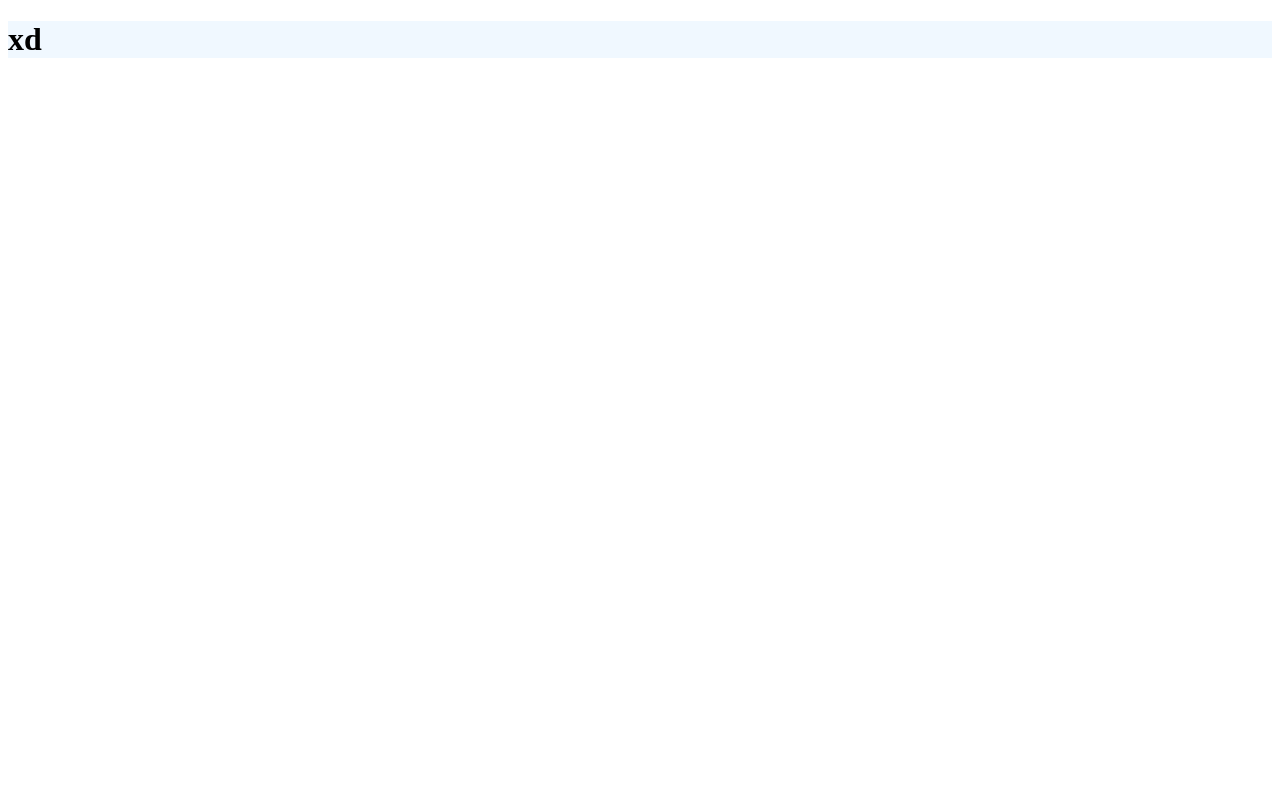
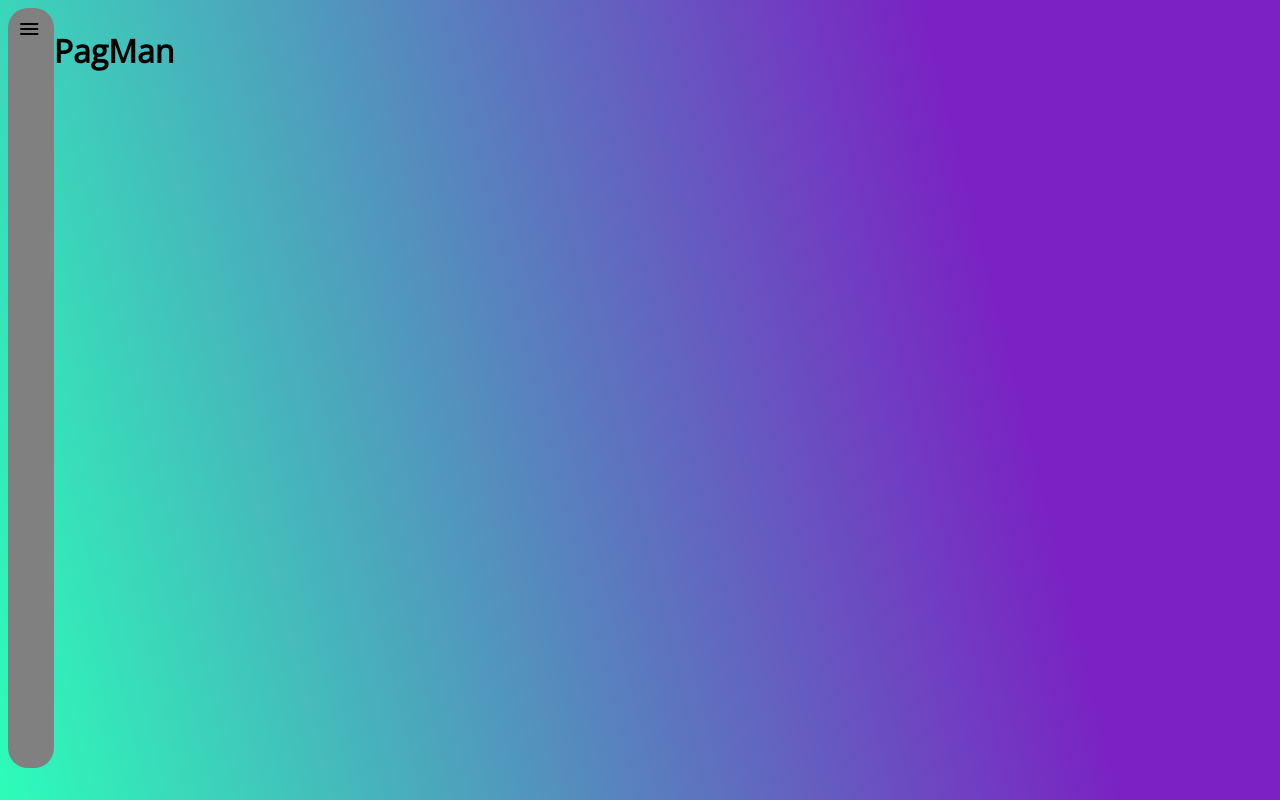
Before and after one commit to yanghuaxuan/KuriusChatApp, a plain HTML site: page index.html in a window 1280 px wide. Drawn offline with nearby package versions, Linux system fonts and the light colour scheme.

Commit message:
Add gradient, sidebar, and flexboxed

```diff
--- a/index.html
+++ b/index.html
@@ -3,10 +3,20 @@
   <head>
     <title>Chat</title>
     <link rel="stylesheet" href="style.css">
+    <link href="https://fonts.googleapis.com/icon?family=Material+Icons"
+      rel="stylesheet">
   </head>
+  <style>
+    @import url('https://fonts.googleapis.com/css2?family=Open+Sans:wght@300&family=Roboto:wght@100&display=swap');
+  </style>
   <body>
-    <div class="chatbox">
-      <h1>xd</h1>
+    <div class="main-container">
+      <div class="sidenav">
+          <span class="material-icons sidenav-icon">menu</span>
+      </div>
+      <div class="content">
+        <h1>PagMan</h1>
+      </div>
     </div>
   </body>
 </html>
--- a/style.css
+++ b/style.css
@@ -1,3 +1,53 @@
-.chatbox {
-    background-color: aliceblue;
+.material-icons {
+  font-family: 'Material Icons';
+  font-weight: normal;
+  font-style: normal;
+  font-size: 24px;  /* Preferred icon size */
+  display: inline-block;
+  line-height: 1;
+  text-transform: none;
+  letter-spacing: normal;
+  word-wrap: normal;
+  white-space: nowrap;
+  direction: ltr;
+
+  /* Support for all WebKit browsers. */
+  -webkit-font-smoothing: antialiased;
+  /* Support for Safari and Chrome. */
+  text-rendering: optimizeLegibility;
+
+  /* Support for Firefox. */
+  -moz-osx-font-smoothing: grayscale;
+
+  /* Support for IE. */
+  font-feature-settings: 'liga';
 }
+
+html {
+  height: 100%;
+}
+
+body {
+  font-family: 'Open Sans', sans-serif;
+  background: rgb(122,34,195);
+  background-image: linear-gradient(256deg, rgba(122,34,195,1) 24%, rgba(45,253,184,1) 100%);
+}
+
+.main-container {
+  display: flex;
+  height: 95vh;
+}
+
+.sidenav {
+  background-color: gray;
+  width: 5ch;
+  border-radius: 20px;
+}
+
+.sidenav-icon {
+  padding: 20%
+}
+
+.content {
+
+}
```
